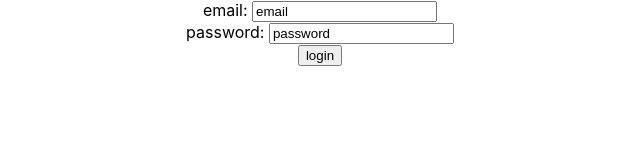
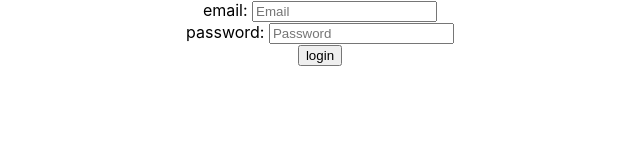
Before and after one commit to tmznwnel00/date_dive, a React (Create React App) app in the folder client/: page /login in a window 1280 px wide. Shown: the top 160 px of the page, without its empty margins (320-960 px from the left). Built offline with nearby package versions, Linux system fonts and the light colour scheme.

Commit message:
feat: change default to placeholder

```diff
--- a/client/src/pages/Login.js
+++ b/client/src/pages/Login.js
@@ -2,8 +2,8 @@ import { useState } from 'react';
 import axios from 'axios';
 
 function Login() {
-    const [email, setEmail] = useState('email');
-    const [password, setPassword] = useState('password');
+    const [email, setEmail] = useState('');
+    const [password, setPassword] = useState('');
 
     const onChange1 = (e) => {
         setEmail(e.target.value);
@@ -12,7 +12,7 @@ function Login() {
         setPassword(e.target.value);
     };
     async function handleSubmit() {
-        try{
+        try {
             const response = await axios.post('/api/user/login', {
                 email: email,
                 password: password
@@ -26,10 +26,10 @@ function Login() {
     return (
         <div>
             <div>
-                email: <input onChange={onChange1} value={email}/>
+                email: <input onChange={onChange1} value={email} placeholder="Email" />
             </div>
             <div>
-                password: <input onChange={onChange2} value={password}/>
+                password: <input onChange={onChange2} value={password} placeholder="Password" />
             </div>
             <div>
                 <button onClick={handleSubmit}>
```
